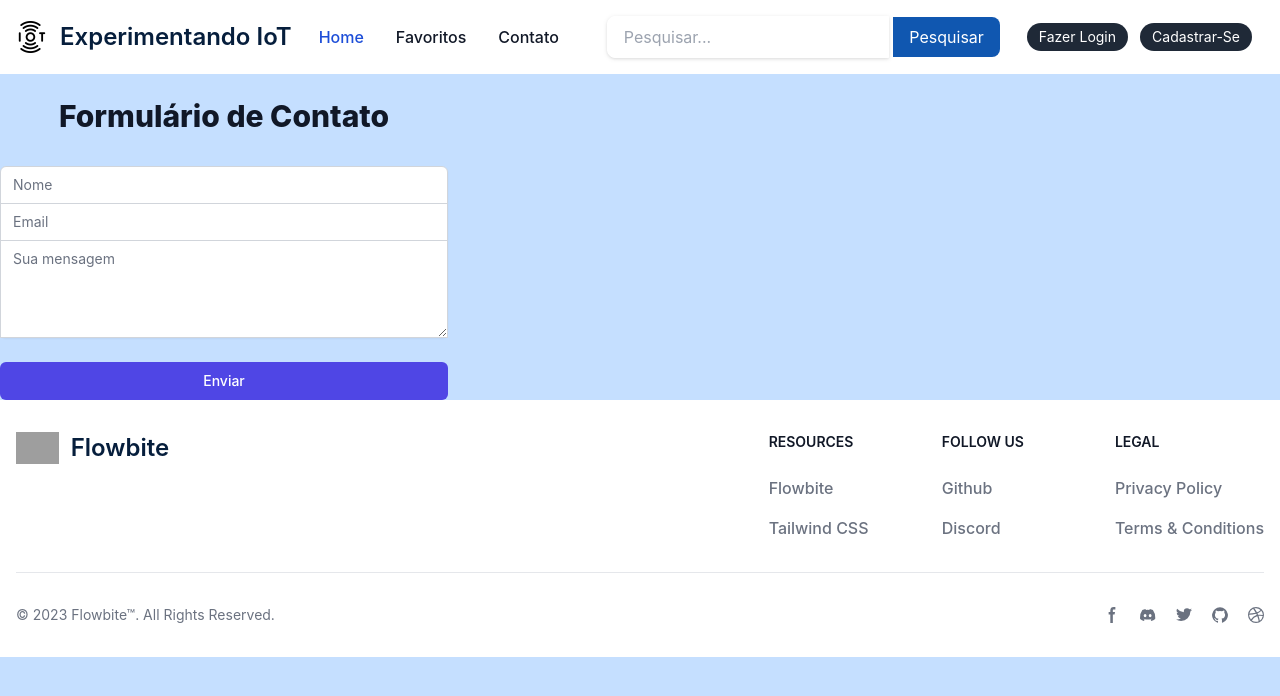
After one commit to fernanda0508/site-tutorial-iot, a Django app: page /contato/ in a window 1280 px wide. The commit adds this page. Shown: the top 696 px of the page. Run offline with Django 4.2, Linux system fonts and the light colour scheme; some libraries are stand-ins or nearby versions; grey boxes are pictures that could not be loaded.

Commit message:
inserção do formulário de contato

```diff
--- a/iot/admin.py
+++ b/iot/admin.py
@@ -1,5 +1,5 @@
 from django.contrib import admin
-from iot.models import Card, Circuito, MateriaisExperimento
+from iot.models import Card, Circuito, MateriaisExperimento, MensagemDeContato
 
 
 class CircuitoInline(admin.StackedInline):
@@ -19,3 +19,4 @@ class CardAdmin(admin.ModelAdmin):
 
 admin.site.register(Circuito)
 admin.site.register(MateriaisExperimento)
+admin.site.register(MensagemDeContato)
--- a/iot/urls.py
+++ b/iot/urls.py
@@ -7,6 +7,7 @@ from iot.views import (
     buscar,
     add_to_favorites,
     favorites,
+    contato,
 )
 from django.contrib.auth import views as auth_views
 
@@ -20,4 +21,5 @@ urlpatterns = [
     path("buscar", buscar, name="buscar"),
     path("add_to_favorites/<int:card_id>/", add_to_favorites, name="add_to_favorites"),
     path("favorites/", favorites, name="favorites"),
+    path("contato/", contato, name="contato"),
 ]
--- a/iot/views.py
+++ b/iot/views.py
@@ -2,8 +2,9 @@ from django.shortcuts import render, get_object_or_404, redirect
 from django.contrib.auth.forms import UserCreationForm
 from django.contrib.auth import authenticate, login
 from django.contrib.auth.decorators import login_required
+from datetime import datetime
 
-from .models import Card, Favorite
+from .models import Card, Favorite, MensagemDeContato
 
 
 def index(request):
@@ -81,3 +82,21 @@ def favorites(request):
     # Recupera os favoritos do usuário e renderiza a página de favoritos.
     user_favorites = Favorite.objects.select_related("card").filter(user=request.user)
     return render(request, "iot/favorites.html", {"user_favorites": user_favorites})
+
+
+def contato(request):
+    if request.method == "POST":
+        nome = request.POST["name"]
+        email = request.POST["email"]
+        mensagem = request.POST["message"]
+        data_envio = datetime.now()
+
+        mensagem_contato = MensagemDeContato(
+            nome=nome, email=email, mensagem=mensagem, data_envio=data_envio
+        )
+        mensagem_contato.save()
+        return render(request, "iot/contato_sucesso.html")
+
+        # Pode adicionar a lógica para enviar um e-mail aqui, se necessário.
+
+    return render(request, "iot/contato.html")
--- a/templates/iot/cadastro.html
+++ b/templates/iot/cadastro.html
@@ -58,7 +58,6 @@
           <p class="text-red-500">{{ form.password2.errors }}</p>
           {% endif %}
         </div>
-
         <div>
           <button type="submit"
             class="group relative w-full flex justify-center py-2 px-4 border border-transparent text-sm font-medium rounded-md text-white bg-indigo-600 hover:bg-indigo-700 focus:outline-none focus:ring-2 focus:ring-offset-2 focus:ring-indigo-500">
--- /dev/null
+++ b/templates/iot/contato.html
@@ -0,0 +1,69 @@
+{% extends 'iot/base.html' %}
+
+{% block content %}
+<div class="max-w-md w-full space-y-8">
+  <div>
+    <h2 class="mt-6 text-center text-3xl font-extrabold text-gray-900">
+      Formulário de Contato
+    </h2>
+  </div>
+  <form class="mt-8 space-y-6" method="POST">
+    {% csrf_token %}
+    <div class="rounded-md shadow-sm -space-y-px">
+      <div>
+        <label for="name" class="sr-only">Nome</label>
+        <input id="name" name="name" type="text" required
+          class="appearance-none rounded-none relative block w-full px-3 py-2 border border-gray-300 placeholder-gray-500 text-gray-900 rounded-t-md focus:outline-none focus:ring-1 focus:ring-indigo-500 focus:border-indigo-500 focus:z-10 sm:text-sm"
+          placeholder="Nome" value="{{ request.POST.name }}">
+      </div>
+      <div>
+        <label for="email" class="sr-only">Email</label>
+        <input id="email" name="email" type="email" required
+          class="appearance-none rounded-none relative block w-full px-3 py-2 border border-gray-300 placeholder-gray-500 text-gray-900 focus:outline-none focus:ring-1 focus:ring-indigo-500 focus:border-indigo-500 focus:z-10 sm:text-sm"
+          placeholder="Email" value="{{ request.POST.email }}">
+      </div>
+      <div>
+        <label for="message" class="sr-only">Mensagem</label>
+        <textarea id="message" name="message" rows="4" required
+          class="appearance-none rounded-none relative block w-full px-3 py-2 border border-gray-300 placeholder-gray-500 text-gray-900 focus:outline-none focus:ring-1 focus:ring-indigo-500 focus:border-indigo-500 focus:z-10 sm:text-sm"
+          placeholder="Sua mensagem">{{ request.POST.message }}</textarea>
+      </div>
+    </div>
+    <div>
+      <button type="submit"
+        class="group relative w-full flex justify-center py-2 px-4 border border-transparent text-sm font-medium rounded-md text-white bg-indigo-600 hover:bg-indigo-700 focus:outline-none focus:ring-2 focus:ring-offset-2 focus:ring-indigo-500">
+        Enviar
+      </button>
+    </div>
+  </form>
+</div>
+
+<script>
+  function validarForm() {
+    // Validação do campo Nome
+    var nome = document.getElementById("name").value;
+    if (nome === "") {
+      alert("Por favor, preencha o campo Nome.");
+      return false; // Impede o envio do formulário
+    }
+
+    // Validação do campo Email
+    var email = document.getElementById("email").value;
+    var emailRegex = /^[a-zA-Z0-9._-]+@[a-zA-Z0-9.-]+\.[a-zA-Z]{2,4}$/;
+    if (!emailRegex.test(email)) {
+      alert("Por favor, insira um endereço de e-mail válido.");
+      return false; // Impede o envio do formulário
+    }
+
+    // Validação do campo Mensagem
+    var mensagem = document.getElementById("message").value;
+    if (mensagem === "") {
+      alert("Por favor, escreva sua mensagem.");
+      return false; // Impede o envio do formulário
+    }
+
+    // Se todas as validações passarem, o formulário será enviado
+    return true;
+  }
+</script>
+{% endblock %}
--- a/templates/iot/partials/_menu.html
+++ b/templates/iot/partials/_menu.html
@@ -119,7 +119,7 @@
                     {% endif %}
                 </li>
                 <li>
-                    <a href="#"
+                    <a href="{% url 'contato' %}"
                         class="block py-2 pl-3 pr-4 text-gray-900 rounded hover:bg-gray-100 md:hover:bg-transparent md:hover:text-blue-700 md:p-0 dark:text-white md:dark:hover:text-blue-500 dark:hover:bg-gray-700 dark:hover:text-white md:dark:hover:bg-transparent dark:border-gray-700">Contato</a>
                 </li>
             </ul>
```
Also changed, not shown: iot/models.py (+10 -0 lines), templates/iot/contato_sucesso.html (added, +19 -0 lines), db.sqlite3, iot/migrations/0003_mensagemdecontato.py (added).
